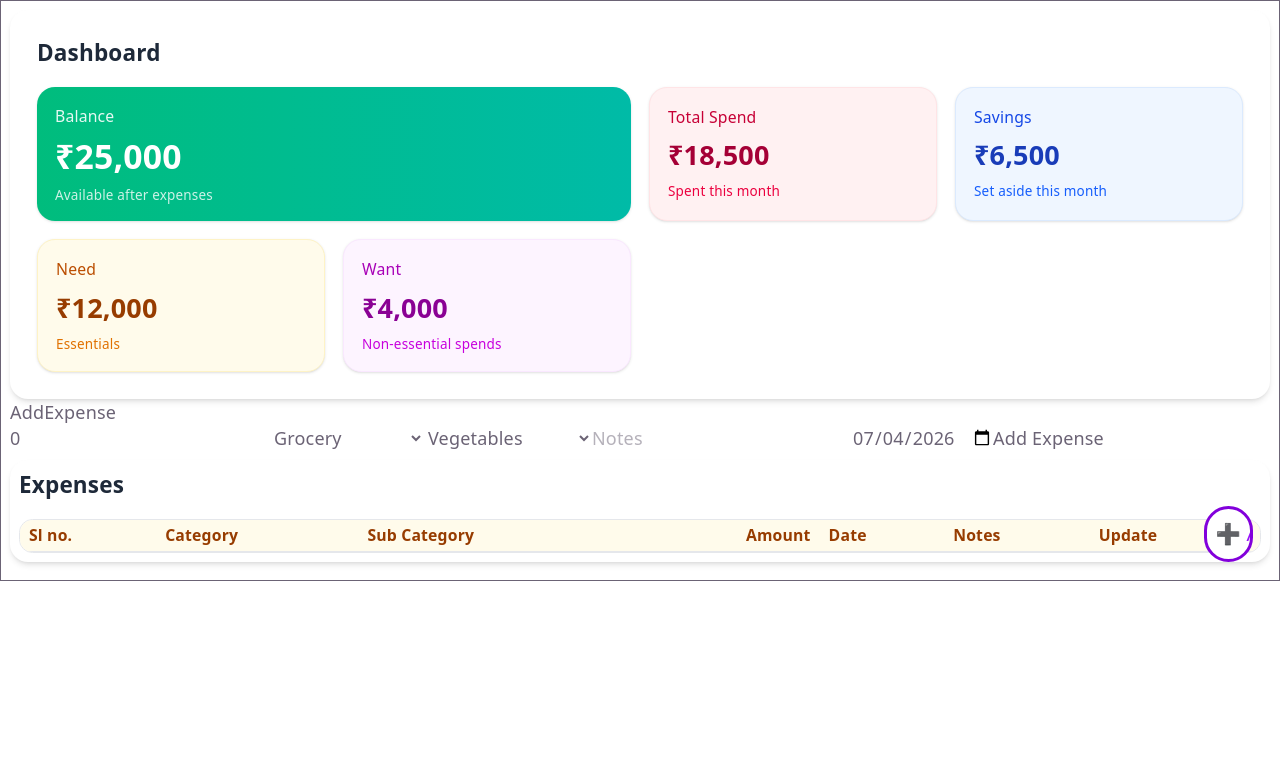
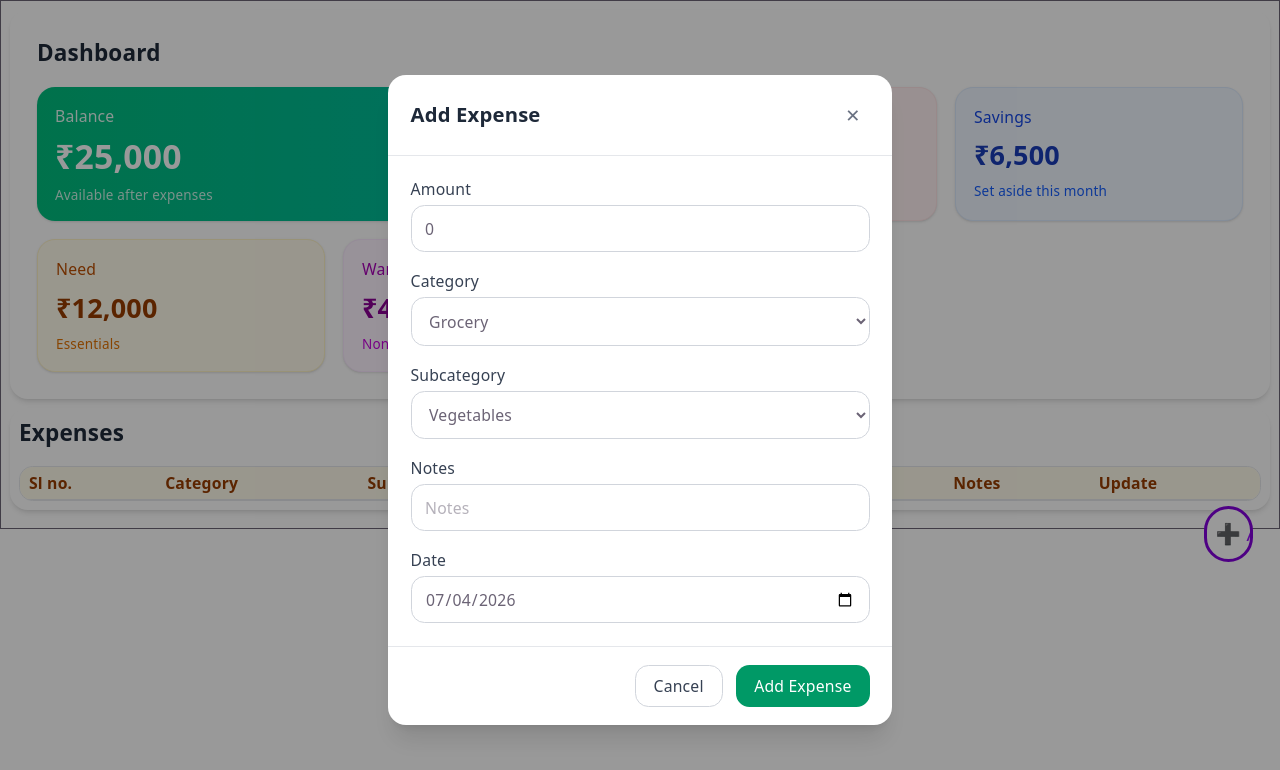
Before and after one commit to abhayrobotics/ExpenseTracker, a React (Vite) app in the folder client/: page / in a window 1280 px wide. Both pictures are taken after a click on the element "➕ Add Expense". Shown: the top 770 px of the page. Built offline with nearby package versions, Linux system fonts and the light colour scheme.

Commit message:
Create read with local storage is done

```diff
--- a/client/src/components/AddExpense.jsx
+++ b/client/src/components/AddExpense.jsx
@@ -1,53 +1,135 @@
-import { useState } from "react"
-import { CATEGORY } from "../storage/constant"
-import {SUBCATEGORY } from "../storage/constant"
+import { useState } from "react";
+import { CATEGORY, SUBCATEGORY } from "../storage/constant";
 
-const AddExpense = ({AddNewExpense}) => {
-  const [amount,setAmount] = useState(0)
-  const [category,setCategory] = useState("Grocery")
-  const [subcategory,setSubcategory] = useState("")
-  const [date, setDate] = useState(new Date().toISOString().split("T")[0])
+const AddExpense = ({ AddNewExpense, onClose }) => {
+  const [amount, setAmount] = useState(0);
+  const [category, setCategory] = useState("Grocery");
+  const [subcategory, setSubcategory] = useState(SUBCATEGORY[category][0]);
+  const [date, setDate] = useState(new Date().toISOString().split("T")[0]);
+  const [notes,setNotes] =useState("")
 
-
-  // setting the min date allowed
+  // setting the max date allowed
   const maxDate = () => {
     let today = new Date();
-        // console.log(today.toISOString().split("T")[0])
+    return today.toISOString().split("T")[0];
+  };
 
-        return today.toISOString().split("T")[0]
-    }
   // calling the parent function to update
-    const handleAdd =()=>{
-      AddNewExpense(amount,
-          category,
-          subcategory,
-          date)
-    }
+  const handleAdd = () => {
+    AddNewExpense(amount, category, subcategory, date,notes);
+  };
 
   return (
+    <div className="fixed inset-0 z-50 flex items-center justify-center bg-black/40 px-4">
+      <div className="w-full max-w-md rounded-2xl bg-white shadow-xl">
+        {/* Header */}
+        <div className="flex items-center justify-between border-b border-gray-200 px-5 py-4">
+          <h2 className="text-lg font-semibold text-gray-800">Add Expense</h2>
+          <button
+            onClick={onClose}
+            className="rounded-full p-2 text-gray-500 hover:bg-gray-100 hover:text-gray-700"
+          >
+            ✕
+          </button>
+        </div>
+
+        {/* Body */}
+        <div className="space-y-4 px-5 py-5">
           <div>
-      <div>AddExpense</div>
+            <label className="mb-1 block text-sm font-medium text-gray-700">
+              Amount
+            </label>
+            <input
+              type="number"
+              placeholder="Enter the amount"
+              value={amount}
+              onChange={(e) => setAmount(Number(e.target.value))}
+              className="w-full rounded-xl border border-gray-300 px-3 py-2.5 text-sm outline-none focus:border-emerald-500 focus:ring-2 focus:ring-emerald-100"
+            />
+          </div>
+
           <div>
-
-      <input type="number" placeholder="Enter the Amount" value={amount} onChange={(e)=>setAmount(e.target.value)}></input>
-      <select onChange={(e)=>setCategory(e.target.value)} >
-        {CATEGORY?.map((item)=>{
-          return(<option key={item} value={item}>{item}</option>)
+            <label className="mb-1 block text-sm font-medium text-gray-700">
+              Category
+            </label>
+            <select
+              value={category}
+              onChange={(e) => setCategory(e.target.value)}
+              className="w-full rounded-xl border border-gray-300 bg-white px-3 py-2.5 text-sm outline-none focus:border-emerald-500 focus:ring-2 focus:ring-emerald-100"
+            >
+              {CATEGORY?.map((item) => {
+                return (
+                  <option key={item} value={item}>
+                    {item}
+                  </option>
+                );
               })}
             </select>
+          </div>
 
-      <select onChange={(e)=>setSubcategory(e.target.value)}>
-        {SUBCATEGORY[category]?.map((item)=>{
-          return(<option key={item} value={item}>{item}</option>)
+          <div>
+            <label className="mb-1 block text-sm font-medium text-gray-700">
+              Subcategory
+            </label>
+            <select
+              value={subcategory}
+              onChange={(e) => setSubcategory(e.target.value)}
+              className="w-full rounded-xl border border-gray-300 bg-white px-3 py-2.5 text-sm outline-none focus:border-emerald-500 focus:ring-2 focus:ring-emerald-100"
+            >
+              {SUBCATEGORY[category]?.map((item) => {
+                return (
+                  <option key={item} value={item}>
+                    {item}
+                  </option>
+                );
               })}
             </select>
-      <input type="text" placeholder="Notes"></input>
-      <input type="date" max={maxDate()} value={date} onChange={(e)=>setDate(e.target.value)}></input>
-      <button onClick={handleAdd}>Add Expense</button>
           </div>
 
+          <div>
+            <label className="mb-1 block text-sm font-medium text-gray-700">
+              Notes
+            </label>
+            <input
+              type="text"
+              placeholder="Notes"
+              className="w-full rounded-xl border border-gray-300 px-3 py-2.5 text-sm outline-none focus:border-emerald-500 focus:ring-2 focus:ring-emerald-100" value={notes} onChange={(e)=>setNotes(e.target.value)} maxLength={20}
+            />
           </div>
-  )
-}
 
-export default AddExpense
+          <div>
+            <label className="mb-1 block text-sm font-medium text-gray-700">
+              Date
+            </label>
+            <input
+              type="date"
+              max={maxDate()}
+              value={date}
+              onChange={(e) => setDate(e.target.value)}
+              className="w-full rounded-xl border border-gray-300 px-3 py-2.5 text-sm outline-none focus:border-emerald-500 focus:ring-2 focus:ring-emerald-100"
+            />
+          </div>
+        </div>
+
+        {/* Footer */}
+        <div className="flex justify-end gap-3 border-t border-gray-200 px-5 py-4">
+          <button
+            onClick={onClose}
+            className="rounded-xl border border-gray-300 px-4 py-2 text-sm font-medium text-gray-700 hover:bg-gray-50"
+          >
+            Cancel
+          </button>
+
+          <button
+            onClick={handleAdd}
+            className="rounded-xl bg-emerald-600 px-4 py-2 text-sm font-medium text-white hover:bg-emerald-700"
+          >
+            Add Expense
+          </button>
+        </div>
+      </div>
+    </div>
+  );
+};
+
+export default AddExpense;
--- a/client/src/components/ExpenseList.jsx
+++ b/client/src/components/ExpenseList.jsx
@@ -44,7 +44,7 @@ const ExpenseList = ({AllExpense}) => {
             {AllExpense?.map((item, index) => {
               return (
 
-                <tr key={index} className="odd:bg-white even:bg-gray-50 hover:bg-amber-50 transition">
+                <tr key={index} className="odd:bg-white even:bg-gray-50 hover:bg-amber-50 transition  ">
                   <td className="px-2 py-1 border-b border-gray-200">{index + 1}</td>
                   <td className="px-2 py-1 border-b border-gray-200">{item?.category}</td>
                   <td className="px-2 py-1 border-b border-gray-200">{item?.subcategory}</td>
@@ -52,9 +52,9 @@ const ExpenseList = ({AllExpense}) => {
                     ₹{item?.amount}
                   </td>
                   <td className="px-2 py-1 border-b border-gray-200">{item?.date}</td>
-                  <td className="px-2 py-1 border-b border-gray-200">{item?.notes}</td>
-                  <td className="px-2 py-1 border-b border-gray-200">📝</td>
-                  <td className="px-2 py-1 border-b border-gray-200">❌</td>
+                  <td className="px-2 py-1 border-b border-gray-200  max-w-20 truncate">{item?.notes}</td>
+                  <td className="px-2 py-1 border-b border-gray-200">📝 ❌</td>
+                  {/* <td className="px-2 py-1 border-b border-gray-200"></td> */}
                 </tr>)
             })}
 
--- a/client/src/components/Home.jsx
+++ b/client/src/components/Home.jsx
@@ -6,6 +6,7 @@ import ExpenseList from "./ExpenseList"
 const Home = () => {
 
   const [AllExpense, setAllExpense] = useState([])
+  const [displayAddExpense,setDisplayAddExpense] = useState(false)
 
   useEffect(()=>{
     console.log(AllExpense.length)
@@ -20,27 +21,34 @@ const Home = () => {
   },[])
 
 // adding new item by the data received from
-  const AddNewExpense = (amount, category, subcategory, date) => {
+  const AddNewExpense = (amount, category, subcategory, date,notes) => {
     const newExpense = {
       amount,
       category,
       subcategory,
-      date
-
+      date,
+      notes
     }
     console.log(AllExpense)
     const LatestExpense = [...AllExpense, newExpense]
     setAllExpense(LatestExpense)
 
     localStorage.setItem("AllExpense", JSON.stringify(LatestExpense))
+    onClose()
 
+  }
 
+  // Closing the popUp
+  const onClose=()=>{
+    setDisplayAddExpense(!displayAddExpense)
   }
   return (
     <div className="w-full  border m-auto p-2 overflow-hidden">
       <Dashboard />
-      <div className="fixed bottom-53 right-6 p-2 text-nowrap  max-w-11 hover:max-w-64 transition-[max-width] duration-1000 ease-in-out overflow-hidden  bg-white hover: text-purple-600 bold text-lg  rounded-4xl border-3 border-purple-700 cursor-pointer ">  ➕ Add Expense </div>
-      <AddExpense AddNewExpense={AddNewExpense} />
+      <div onClick={()=>setDisplayAddExpense(true)} className="fixed bottom-53 right-6 p-2 text-nowrap  max-w-11 hover:max-w-64 transition-[max-width] duration-1000 ease-in-out overflow-hidden  bg-white text-purple-600 bold text-lg  rounded-4xl border-3 border-purple-700 cursor-pointer ">  ➕ Add Expense </div>
+      {displayAddExpense &&
+      <AddExpense AddNewExpense={AddNewExpense} onClose={onClose}/>
+      }
       <ExpenseList AllExpense ={AllExpense}/>
     </div>
   )
```
Lines whose indentation alone changed are shown as unchanged.
